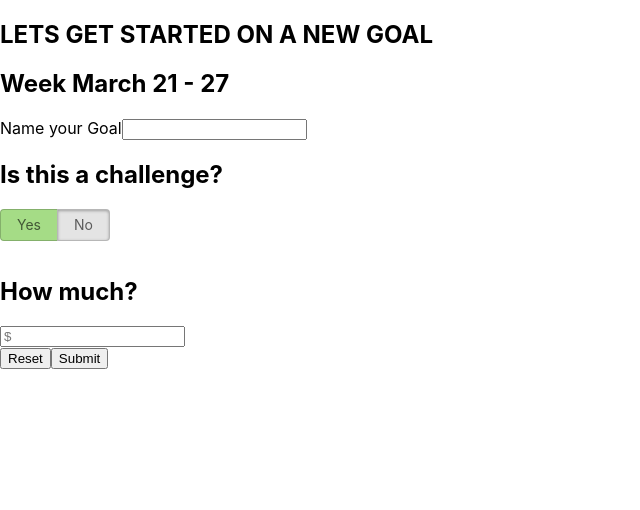
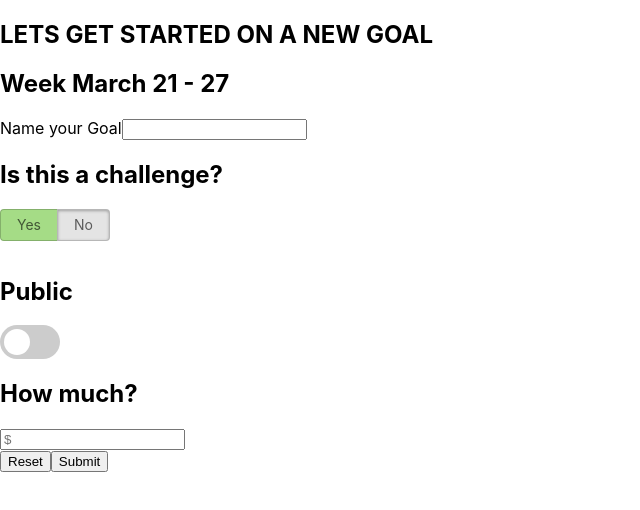
Before and after one commit to Project-Spendr/SPENDER--FE, a React (Create React App) app in the folder spendr/: page / in a window 1280 px wide. Shown: the top 510 px of the page, without its empty margins (0-640 px from the left). Built offline with nearby package versions, Linux system fonts and the light colour scheme.

Commit message:
true false public private working

```diff
--- a/spendr/src/components/Card/GoalCard.css
+++ b/spendr/src/components/Card/GoalCard.css
@@ -42,3 +42,65 @@
 .switch-field label:last-of-type {
   border-radius: 0 4px 4px 0;
 }
+
+.switch {
+  position: relative;
+  display: inline-block;
+  width: 60px;
+  height: 34px;
+}
+
+/* Hide default HTML checkbox */
+.switch input {
+  opacity: 0;
+  width: 0;
+  height: 0;
+}
+
+/* The slider */
+.slider {
+  position: absolute;
+  cursor: pointer;
+  top: 0;
+  left: 0;
+  right: 0;
+  bottom: 0;
+  background-color: #ccc;
+  -webkit-transition: .4s;
+  transition: .4s;
+}
+
+.slider:before {
+  position: absolute;
+  content: "";
+  height: 26px;
+  width: 26px;
+  left: 4px;
+  bottom: 4px;
+  background-color: white;
+  -webkit-transition: .4s;
+  transition: .4s;
+}
+
+input:checked + .slider {
+  background-color: #2196F3;
+}
+
+input:focus + .slider {
+  box-shadow: 0 0 1px #2196F3;
+}
+
+input:checked + .slider:before {
+  -webkit-transform: translateX(26px);
+  -ms-transform: translateX(26px);
+  transform: translateX(26px);
+}
+
+/* Rounded sliders */
+.slider.round {
+  border-radius: 34px;
+}
+
+.slider.round:before {
+  border-radius: 50%;
+}
--- a/spendr/src/components/Card/GoalCard.js
+++ b/spendr/src/components/Card/GoalCard.js
@@ -9,19 +9,21 @@ export default class GoalCard extends Component {
     title: '',
     goalAmount: '',
     currentAmount: '',
+    privateState: false,
     transactions: [],
     completed: false,
     dateCreated: ''
   }
 
   handleSubmit = async(e) => {
-    const { user, title, goalAmount, currentAmount, transactions, completed, dateCreated } = this.state;
+    const { user, title, goalAmount, currentAmount, transactions, completed, dateCreated, privateState } = this.state;
     e.preventDefault();
     await request.post('http://localhost:7890/create', {
       user: user,
       title: title,
       goalAmount: goalAmount,
       currentAmount: currentAmount,
+      privateState: privateState,
       transactions: transactions,
       completed: completed,
       dateCreated: ''
@@ -36,10 +38,16 @@ export default class GoalCard extends Component {
     this.setState({ goalAmount: e.target.value })
   }
 
+  handlePrivacyChange = (e) => {
+    if (this.state.privateState === true)
+      {this.setState ({ privateState: false })}
+    else {this.setState ({ privateState: true })}
+  }
+
   render() {
 
-    const { user, title, goalAmount } = this.state;
-
+    const { user, title, goalAmount, privateState } = this.state;
+    console.log({privateState})
     return (
       <div>
         <form onSubmit={this.handleSubmit}>
@@ -56,13 +64,20 @@ export default class GoalCard extends Component {
 
           <section>
             <h1>Is this a challenge?</h1>
-
             <div class="switch-field">
             <input type="radio" id="radio-one" name="switch-one" value="yes" checked/>
             <label for="radio-one">Yes</label>
             <input type="radio" id="radio-two" name="switch-one" value="no" />
             <label for="radio-two">No</label>
             </div>
+            {privateState ? <h1>Private</h1>
+                          : <h1>Public</h1>
+                          }
+
+            <label class="switch">
+            <input type="checkbox" onChange={this.handlePrivacyChange} value="privateState"></input>
+              <span class="slider round"></span>
+              </label>
               <h2>How much?</h2>
               <input type='number' placeholder='$' name='goalAmount' value={goalAmount} onChange={this.handleAmountChange} min='1'></input>
           </section>
```
